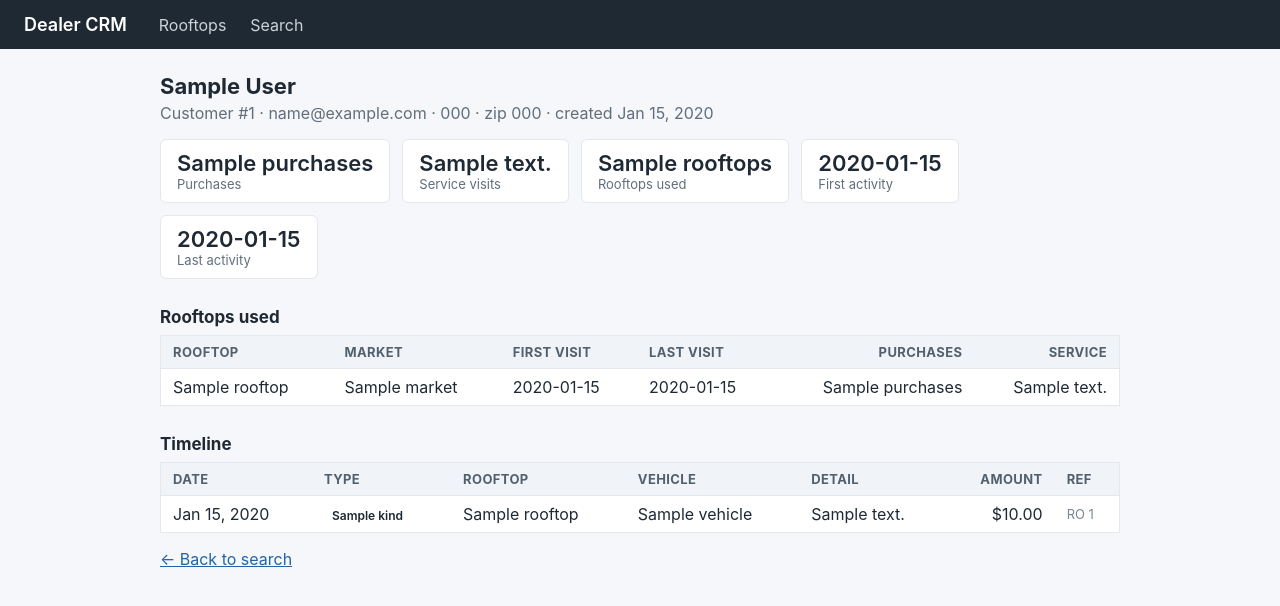
After one commit to dhass1-ux/SQL-practice, a Flask app: template crm_app/templates/customer.html in a window 1280 px wide. The commit adds this page. Shown: the top 606 px of the page. Run offline with Flask 3, Linux system fonts and the light colour scheme; the template is opened without the code that fills it: most values are stand-ins (such as "Sample title", 1, 10 or a date in 2020).

Commit message:
Add CRM app phase 3: customer page with cross-rooftop timeline
- /customers/<id> shows contact details, summary counts, the rooftops
  the customer has used, and one timeline of purchases and service visits
  across all rooftops, newest first (deals and service_ros joined with UNION ALL)
- <int:customer_id> in the route rejects non-numeric ids before any SQL runs
- friendly not-found page for unknown customer ids and unknown addresses
- search results link to each customer's page via url_for
- styling for summary boxes and Purchase/Service tags; dates stay on one
  line and wide tables scroll sideways on narrow windows

Co-Authored-By: Claude Opus 5.5 <noreply@anthropic.com>

```diff
--- a/crm_app/app.py
+++ b/crm_app/app.py
@@ -75,6 +75,111 @@ def search():
     )
 
 
+# One list of everything a customer has done: purchases from `deals` stacked
+# on top of service visits from `service_ros` with UNION ALL (like Append
+# Queries in Power Query). Both halves must return the same columns in the
+# same order, so each half renames its columns to match.
+TIMELINE_SQL = """
+    SELECT d.sold_date AS event_date,
+           'Purchase' AS kind,
+           d.deal_id AS ref_id,
+           r.name AS rooftop,
+           CONCAT(v.model_year, ' ', v.make, ' ', v.model) AS vehicle,
+           CONCAT(v.new_used, ' · ', d.deal_type) AS detail,
+           d.sale_price AS amount
+    FROM deals d
+    JOIN rooftops r ON r.rooftop_id = d.rooftop_id
+    JOIN vehicles v ON v.vin = d.vin
+    WHERE d.customer_id = %s
+
+    UNION ALL
+
+    SELECT s.ro_date,
+           'Service',
+           s.ro_id,
+           r.name,
+           CONCAT(v.model_year, ' ', v.make, ' ', v.model),
+           CONCAT(s.pay_type, ' pay'),
+           s.labor_total + s.parts_total
+    FROM service_ros s
+    JOIN rooftops r ON r.rooftop_id = s.rooftop_id
+    JOIN vehicles v ON v.vin = s.vin
+    WHERE s.customer_id = %s
+
+    ORDER BY event_date DESC, ref_id DESC
+"""
+
+# One row per rooftop the customer has used, built from the same stacked list.
+ROOFTOPS_USED_SQL = """
+    SELECT r.name AS rooftop,
+           r.market,
+           MIN(x.event_date) AS first_visit,
+           MAX(x.event_date) AS last_visit,
+           SUM(x.kind = 'Purchase') AS purchases,
+           SUM(x.kind = 'Service') AS service_visits
+    FROM (
+        SELECT rooftop_id, sold_date AS event_date, 'Purchase' AS kind
+        FROM deals WHERE customer_id = %s
+        UNION ALL
+        SELECT rooftop_id, ro_date, 'Service'
+        FROM service_ros WHERE customer_id = %s
+    ) AS x
+    JOIN rooftops r ON r.rooftop_id = x.rooftop_id
+    GROUP BY r.rooftop_id, r.name, r.market
+    ORDER BY last_visit DESC
+"""
+
+
+# <int:customer_id> means Flask only accepts digits here, and hands the
+# number to the function. /customers/abc never reaches this code.
+@app.route("/customers/<int:customer_id>")
+def customer(customer_id):
+    """One customer: details, rooftops used, and a combined timeline."""
+    found = query(
+        """
+        SELECT customer_id, first_name, last_name, email, phone, zip, created_date
+        FROM customers
+        WHERE customer_id = %s
+        """,
+        (customer_id,),
+    )
+    if not found:
+        return render_template(
+            "not_found.html", message=f"There's no customer #{customer_id}."
+        ), 404
+
+    # The same id fills both %s placeholders (one in each half of the UNION).
+    timeline = query(TIMELINE_SQL, (customer_id, customer_id))
+    rooftops_used = query(ROOFTOPS_USED_SQL, (customer_id, customer_id))
+
+    # Summary numbers, counted from the timeline we already have
+    # (no need to ask the database again).
+    dates = [event["event_date"] for event in timeline]
+    summary = {
+        "purchases": sum(1 for e in timeline if e["kind"] == "Purchase"),
+        "service_visits": sum(1 for e in timeline if e["kind"] == "Service"),
+        "rooftops": len(rooftops_used),
+        "first_activity": min(dates) if dates else None,
+        "last_activity": max(dates) if dates else None,
+    }
+
+    return render_template(
+        "customer.html",
+        customer=found[0],
+        timeline=timeline,
+        rooftops_used=rooftops_used,
+        summary=summary,
+    )
+
+
+# Any address the app doesn't know (including /customers/abc).
+@app.errorhandler(404)
+def page_not_found(error):
+    return render_template(
+        "not_found.html", message="That page doesn't exist."
+    ), 404
+
+
 # If the database can't be reached, or .env isn't filled in, show a friendly
 # page that explains what to check instead of a wall of error text.
 @app.errorhandler(DatabaseConfigError)
--- a/crm_app/templates/base.html
+++ b/crm_app/templates/base.html
@@ -18,6 +18,17 @@
     .search input { flex: 1; font-size: 16px; padding: 8px 10px; border: 1px solid #cbd2d9; border-radius: 4px; }
     .search button { font-size: 16px; padding: 8px 16px; border: 0; border-radius: 4px; background: #1f2933; color: #fff; cursor: pointer; }
     .num { text-align: right; }
+    h2 { font-size: 17px; margin: 28px 0 8px; }
+    main a { color: #2563a8; }
+    .stats { display: flex; flex-wrap: wrap; gap: 12px; margin: 0 0 8px; }
+    .stats div { background: #fff; border: 1px solid #e4e7eb; border-radius: 6px; padding: 10px 16px; min-width: 110px; color: #616e7c; font-size: 13px; }
+    .stats span { display: block; font-size: 22px; font-weight: 600; color: #1f2933; }
+    .tag { font-size: 12px; font-weight: 600; padding: 2px 8px; border-radius: 10px; }
+    .tag-purchase { background: #e3f8e9; color: #1b6b35; }
+    .tag-service { background: #e6f0fb; color: #1f4f85; }
+    .subtle-cell { color: #7b8794; font-size: 13px; white-space: nowrap; }
+    td.nowrap, td.num, .tag { white-space: nowrap; }
+    .table-scroll { overflow-x: auto; }
     main { max-width: 960px; margin: 24px auto; padding: 0 16px; }
     h1 { font-size: 22px; margin: 0 0 4px; }
     .subtle { color: #616e7c; margin: 0 0 16px; }
--- /dev/null
+++ b/crm_app/templates/customer.html
@@ -0,0 +1,94 @@
+{#
+  customer.html: one customer's page. app.py passes:
+    customer       the customers row (name, email, phone, ...)
+    summary        counts and first/last activity dates
+    rooftops_used  one row per rooftop they've used
+    timeline       every purchase and service visit, newest first
+#}
+{% extends "base.html" %}
+
+{% block title %}{{ customer.first_name }} {{ customer.last_name }} · Dealer CRM{% endblock %}
+
+{% block content %}
+  <h1>{{ customer.first_name }} {{ customer.last_name }}</h1>
+  <p class="subtle">
+    Customer #{{ customer.customer_id }}
+    · {{ customer.email or "no email" }}
+    · {{ customer.phone or "no phone" }}
+    · zip {{ customer.zip or "—" }}
+    · created {{ customer.created_date.strftime("%b %d, %Y") }}
+  </p>
+
+  <div class="stats">
+    <div><span>{{ summary.purchases }}</span>Purchases</div>
+    <div><span>{{ summary.service_visits }}</span>Service visits</div>
+    <div><span>{{ summary.rooftops }}</span>Rooftops used</div>
+    <div><span>{{ summary.first_activity.strftime("%b %Y") if summary.first_activity else "—" }}</span>First activity</div>
+    <div><span>{{ summary.last_activity.strftime("%b %Y") if summary.last_activity else "—" }}</span>Last activity</div>
+  </div>
+
+  {% if not timeline %}
+    <p>No purchases or service visits on record for this customer yet.</p>
+  {% else %}
+
+    <h2>Rooftops used</h2>
+    <div class="table-scroll">
+    <table>
+      <thead>
+        <tr>
+          <th>Rooftop</th>
+          <th>Market</th>
+          <th>First visit</th>
+          <th>Last visit</th>
+          <th class="num">Purchases</th>
+          <th class="num">Service</th>
+        </tr>
+      </thead>
+      <tbody>
+        {% for r in rooftops_used %}
+        <tr>
+          <td>{{ r.rooftop }}</td>
+          <td>{{ r.market }}</td>
+          <td class="nowrap">{{ r.first_visit.strftime("%b %d, %Y") }}</td>
+          <td class="nowrap">{{ r.last_visit.strftime("%b %d, %Y") }}</td>
+          <td class="num">{{ r.purchases }}</td>
+          <td class="num">{{ r.service_visits }}</td>
+        </tr>
+        {% endfor %}
+      </tbody>
+    </table>
+    </div>
+
+    <h2>Timeline</h2>
+    <div class="table-scroll">
+    <table>
+      <thead>
+        <tr>
+          <th>Date</th>
+          <th>Type</th>
+          <th>Rooftop</th>
+          <th>Vehicle</th>
+          <th>Detail</th>
+          <th class="num">Amount</th>
+          <th>Ref</th>
+        </tr>
+      </thead>
+      <tbody>
+        {% for e in timeline %}
+        <tr>
+          <td class="nowrap">{{ e.event_date.strftime("%b %d, %Y") }}</td>
+          <td><span class="tag tag-{{ e.kind | lower }}">{{ e.kind }}</span></td>
+          <td>{{ e.rooftop }}</td>
+          <td>{{ e.vehicle }}</td>
+          <td>{{ e.detail }}</td>
+          <td class="num">${{ "{:,.2f}".format(e.amount) }}</td>
+          <td class="subtle-cell">{{ "Deal" if e.kind == "Purchase" else "RO" }} {{ e.ref_id }}</td>
+        </tr>
+        {% endfor %}
+      </tbody>
+    </table>
+    </div>
+  {% endif %}
+
+  <p><a href="{{ url_for('search') }}">← Back to search</a></p>
+{% endblock %}
--- a/crm_app/templates/search.html
+++ b/crm_app/templates/search.html
@@ -48,7 +48,8 @@
         {% for c in customers %}
         <tr>
           <td>{{ c.customer_id }}</td>
-          <td>{{ c.first_name }} {{ c.last_name }}</td>
+          {# url_for builds the address from the route's function name, e.g. /customers/34 #}
+          <td><a href="{{ url_for('customer', customer_id=c.customer_id) }}">{{ c.first_name }} {{ c.last_name }}</a></td>
           <td>{{ c.email or "—" }}</td>
           <td>{{ c.phone or "—" }}</td>
           <td>{{ c.zip or "—" }}</td>
```
Also changed, not shown: crm_app/templates/not_found.html (added, +10 -0 lines).
